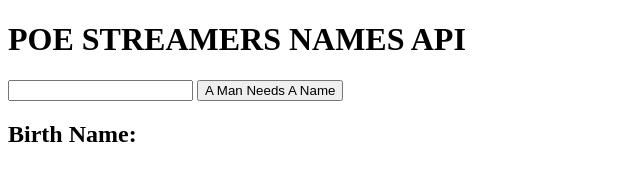
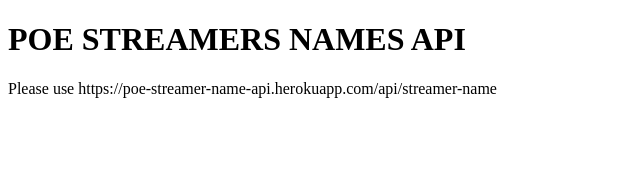
Before and after one commit to imatimba/poe-streamers-names-api, a website: page index.html in a window 1280 px wide. Shown: the whole page, without its empty margins (0-640 px from the left). Drawn offline with Linux system fonts and the light colour scheme.

Commit message:
html update

```diff
--- a/index.html
+++ b/index.html
@@ -8,9 +8,6 @@
 </head>
 <body>
     <h1>POE STREAMERS NAMES API</h1>
-    <input type="text">
-    <button>A Man Needs A Name</button>
-    <h2>Birth Name: </h2>
-    <script src="js/main.js"></script>
+    <p>Please use https://poe-streamer-name-api.herokuapp.com/api/streamer-name</p>
 </body>
 </html>
```
